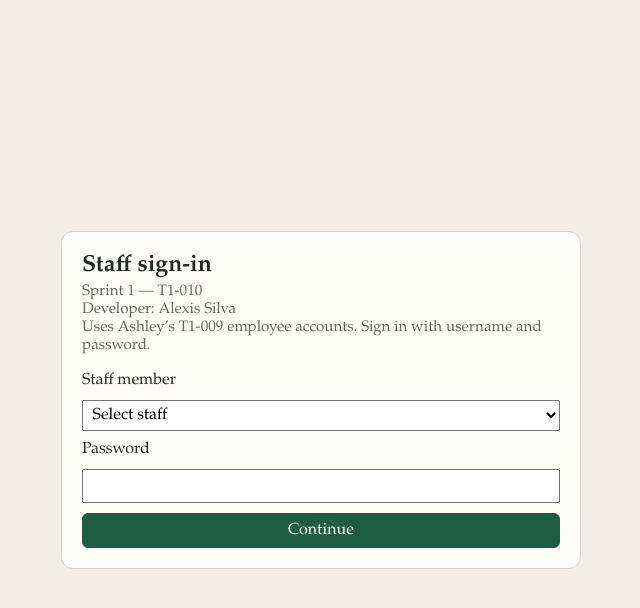
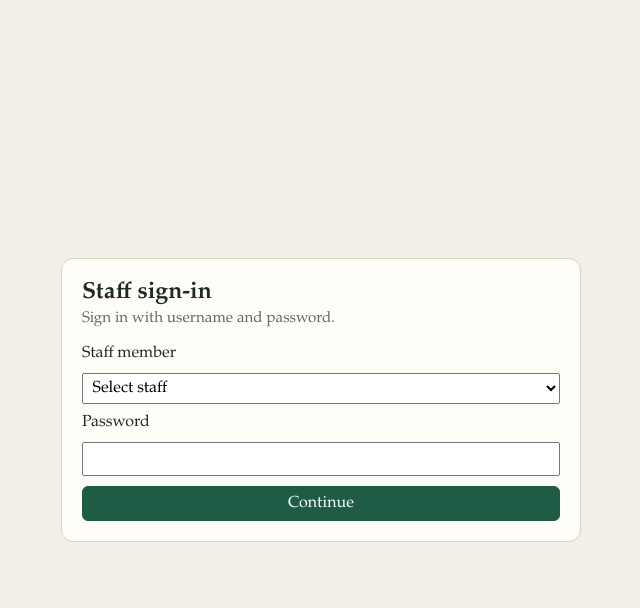
Before and after one commit to ashlelka/Bookstore-management-system-CS492, a Flask app: page /signin in a window 1280 px wide. Shown: the top 608 px of the page, without its empty margins (319-959 px from the left). Run offline with Flask 3, Linux system fonts and the light colour scheme.

Commit message:
sign in message fixed

```diff
--- a/templates/signin.html
+++ b/templates/signin.html
@@ -16,7 +16,7 @@ Staff selector so roles and locked accounts can be demonstrated
 <body class="receipt-page">
   <div class="receipt-card">
     <h1>Staff sign-in</h1>
-    <p class="sub">Sprint 1 — T1-010<br>Developer: Alexis Silva<br>Uses Ashley’s T1-009 employee accounts. Sign in with username and password.</p>
+    <p class="sub">Sign in with username and password.</p>
     {% if error %}
     <p class="stock low">{{ error }}</p>
     {% endif %}
```
